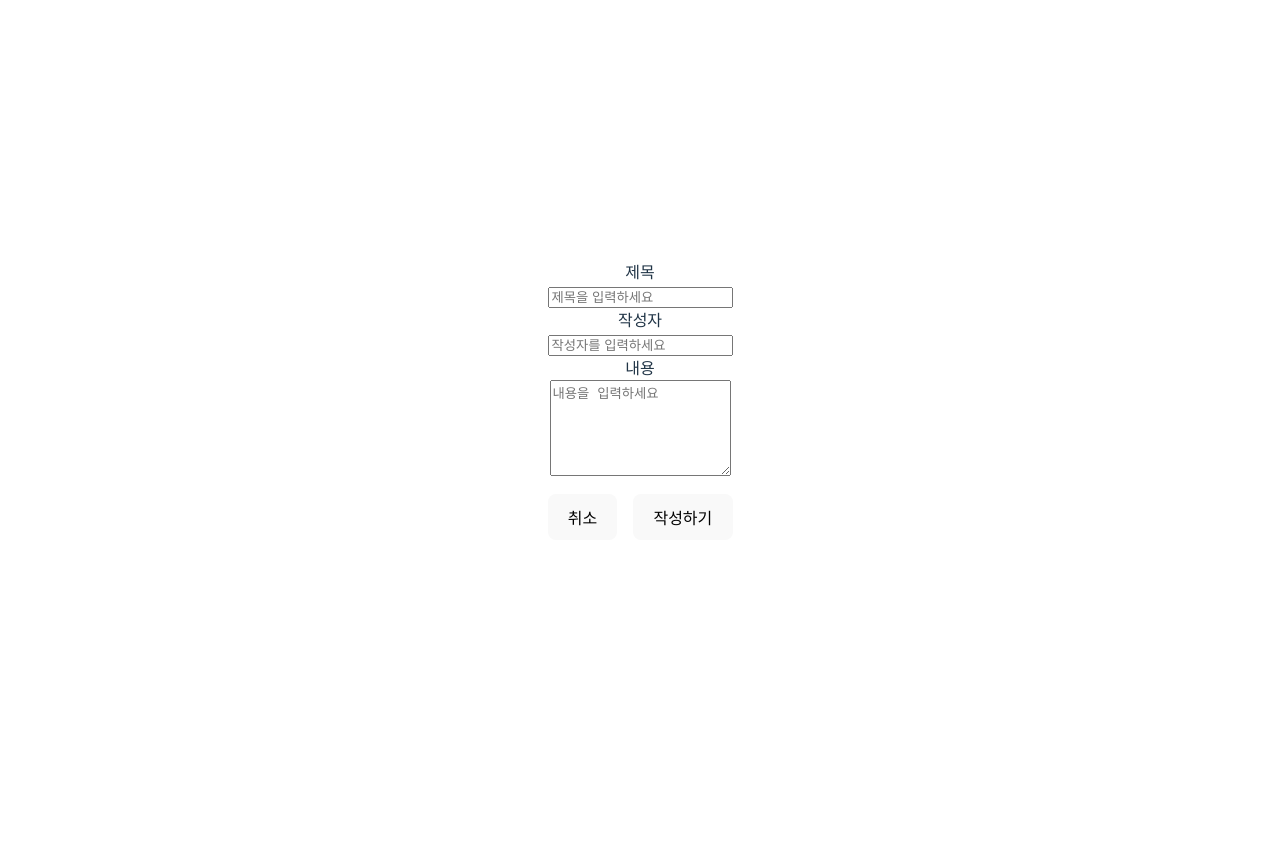
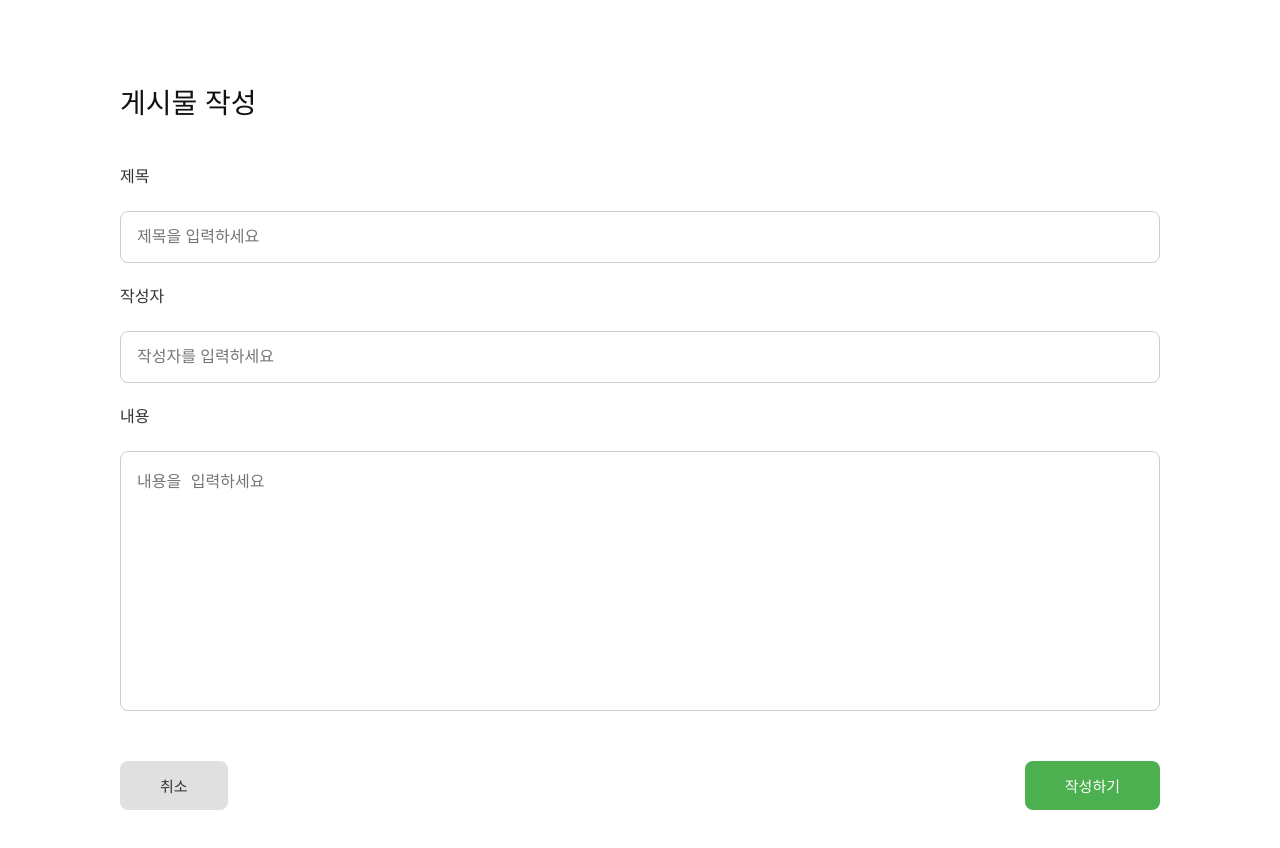
Before and after one commit to fisa-5th-csd-final/FE, a React (Vite) app: page / in a window 1280 px wide. Shown: the top 848 px of the page. Before the commit the page ends 800 px from the top, so only its background shows below. Built offline with nearby package versions, Linux system fonts and the light colour scheme.

Commit message:
ui: 게시물 생성 화면 스타일 설정

```diff
--- a/src/App.jsx
+++ b/src/App.jsx
@@ -2,7 +2,7 @@ import { useState } from 'react'
 import reactLogo from './assets/react.svg'
 import viteLogo from '/vite.svg'
 import './App.css'
-import CreatePost from './components/CreatePost'
+import CreatePost from './components/CreatePost/CreatePost'
 
 function App() {
   return (
--- a/src/components/CreatePost.jsx
+++ /dev/null
@@ -1,73 +0,0 @@
-import React, { useState } from "react";
-
-function CreatePost({ onSubmit, onCancel }) {
-  const [form, setForm] = useState({
-    title: "",
-    author: "",
-    content: "",
-  });
-
-  const handleChange = (e) => {
-    const { name, value } = e.target;
-    setForm({ ...form, [name]: value });
-  };
-
-  const handleSubmit = (e) => {
-    e.preventDefault();
-    if (!form.title || !form.author || !form.content) {
-      alert("모든 항목을 입력해주세요!");
-      return;
-    }
-    onSubmit?.(form);
-    setForm({ title: "", author: "", content: "" });
-  };
-
-  return (
-    <div>
-      <form onSubmit={handleSubmit}>
-        <div>
-          <label>제목</label>
-          <br />
-          <input
-            type="text"
-            name="title"
-            value={form.title}
-            onChange={handleChange}
-            placeholder="제목을 입력하세요"
-          />
-        </div>
-
-        <div>
-          <label>작성자</label>
-          <br />
-          <input
-            type="text"
-            name="author"
-            value={form.author}
-            onChange={handleChange}
-            placeholder="작성자를 입력하세요"
-          />
-        </div>
-
-        <div>
-          <label>내용</label>
-          <br />
-          <textarea
-            name="content"
-            value={form.content}
-            onChange={handleChange}
-            placeholder="내용을 입력하세요"
-            rows="6"
-          />
-        </div>
-
-        <div style={{ display: "flex", justifyContent: "space-between", marginTop: "12px" }}>
-          <button type="button" onClick={() => onCancel?.()}>취소</button>
-          <button type="submit">작성하기</button>
-        </div>
-      </form>
-    </div>
-  );
-}
-
-export default CreatePost;
--- /dev/null
+++ b/src/components/CreatePost/CreatePost.css
@@ -0,0 +1,103 @@
+html, body, #root {
+  margin: 0;
+  padding: 0;
+  width: 100%;
+  height: 100%;
+  box-sizing: border-box;
+}
+
+.create-post-container {
+  width: 100%;
+  min-height: 100vh;
+  margin: 0;
+  padding: 60px 120px;
+  background-color: #fff;
+  font-family: "Pretendard", sans-serif;
+  display: flex;
+  flex-direction: column;
+  box-sizing: border-box;
+}
+
+.page-title {
+  text-align: left;      /* 중앙 → 왼쪽 정렬 */
+  margin-bottom: 40px;
+  color: #111;
+  font-size: 28px;
+  font-weight: 700;
+}
+
+.create-post-form {
+  width: 100%;
+  max-width: 1400px;
+  display: flex;
+  flex-direction: column;
+  gap: 22px;
+  align-items: flex-start;   /* 전체 왼쪽 정렬 */
+}
+
+.create-post-form label {
+  font-size: 16px;
+  font-weight: 600;
+  color: #333;
+  text-align: left;          /* 라벨 왼쪽 정렬 */
+  width: 100%;
+}
+
+.create-post-form input,
+.create-post-form textarea {
+  width: 100%;
+  border: 1px solid #ccc;
+  border-radius: 8px;
+  padding: 16px;
+  font-size: 16px;
+  outline: none;
+  transition: border-color 0.2s ease;
+  box-sizing: border-box;
+  text-align: left;          /* 입력 내용 왼쪽 정렬 */
+}
+
+.create-post-form input:focus,
+.create-post-form textarea:focus {
+  border-color: #4caf50;
+}
+
+.create-post-form textarea {
+  height: 260px;
+  resize: none;
+}
+
+.button-group {
+  display: flex;
+  justify-content: space-between;
+  align-items: center;
+  margin-top: 28px;
+  width: 100%;
+}
+
+.cancel-btn,
+.submit-btn {
+  padding: 14px 40px;
+  font-weight: 600;
+  border: none;
+  border-radius: 8px;
+  cursor: pointer;
+  font-size: 15px;
+}
+
+.cancel-btn {
+  background-color: #e0e0e0;
+  color: #333;
+}
+
+.submit-btn {
+  background-color: #4caf50;
+  color: #fff;
+}
+
+.cancel-btn:hover {
+  background-color: #d6d6d6;
+}
+
+.submit-btn:hover {
+  background-color: #43a047;
+}
--- /dev/null
+++ b/src/components/CreatePost/CreatePost.jsx
@@ -0,0 +1,74 @@
+import React, { useState } from "react";
+import "./CreatePost.css";
+
+function CreatePost({ onSubmit, onCancel }) {
+  const [form, setForm] = useState({
+    title: "",
+    author: "",
+    content: "",
+  });
+
+  const handleChange = (e) => {
+    const { name, value } = e.target;
+    setForm({ ...form, [name]: value });
+  };
+
+  const handleSubmit = (e) => {
+    e.preventDefault();
+    if (!form.title || !form.author || !form.content) {
+      alert("모든 항목을 입력해주세요!");
+      return;
+    }
+    onSubmit?.(form);
+    setForm({ title: "", author: "", content: "" });
+  };
+
+  return (
+    <div className="create-post-container">
+      <h2 className="page-title">게시물 작성</h2>
+
+      <form onSubmit={handleSubmit} className="create-post-form">
+        <label>제목</label>
+        <input
+          type="text"
+          name="title"
+          value={form.title}
+          onChange={handleChange}
+          placeholder="제목을 입력하세요"
+        />
+
+        <label>작성자</label>
+        <input
+          type="text"
+          name="author"
+          value={form.author}
+          onChange={handleChange}
+          placeholder="작성자를 입력하세요"
+        />
+
+        <label>내용</label>
+        <textarea
+          name="content"
+          value={form.content}
+          onChange={handleChange}
+          placeholder="내용을 입력하세요"
+        />
+
+        <div className="button-group">
+          <button
+            type="button"
+            className="cancel-btn"
+            onClick={() => onCancel?.()}
+          >
+            취소
+          </button>
+          <button type="submit" className="submit-btn">
+            작성하기
+          </button>
+        </div>
+      </form>
+    </div>
+  );
+}
+
+export default CreatePost;
```
